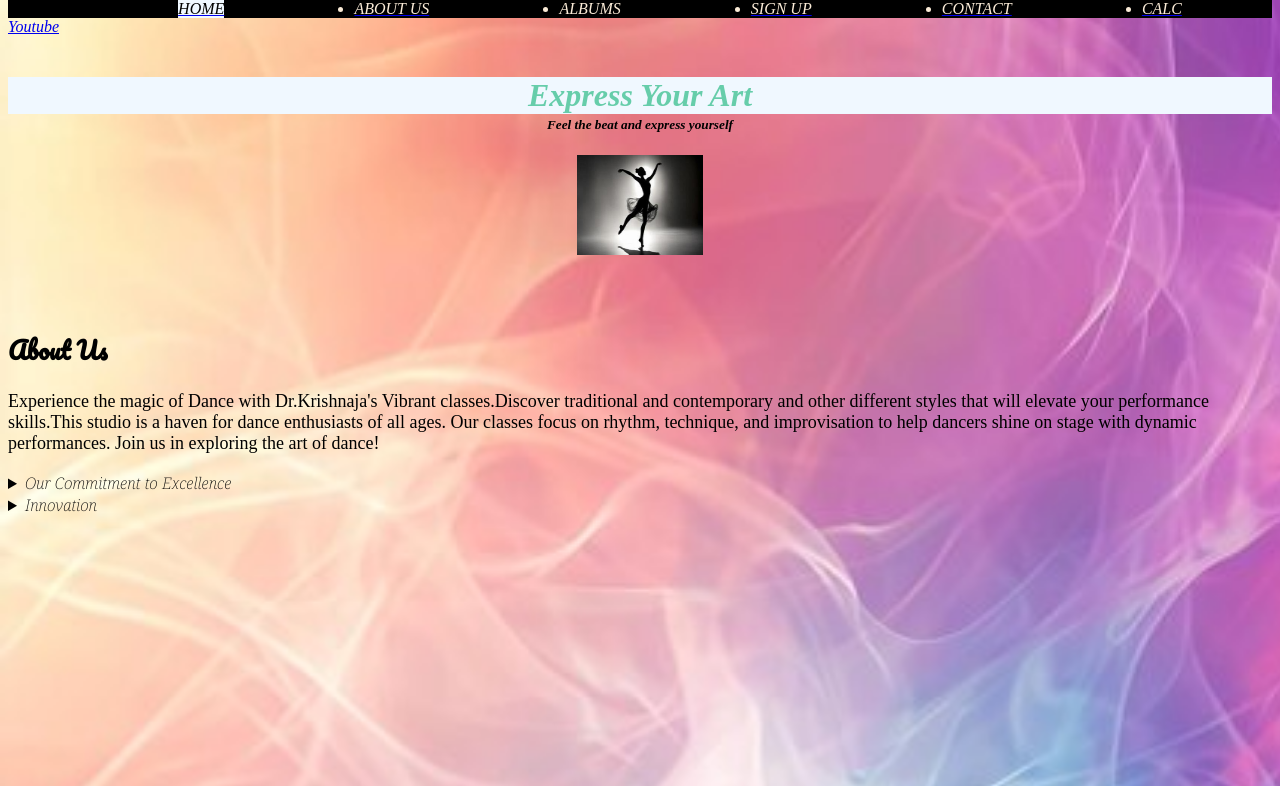
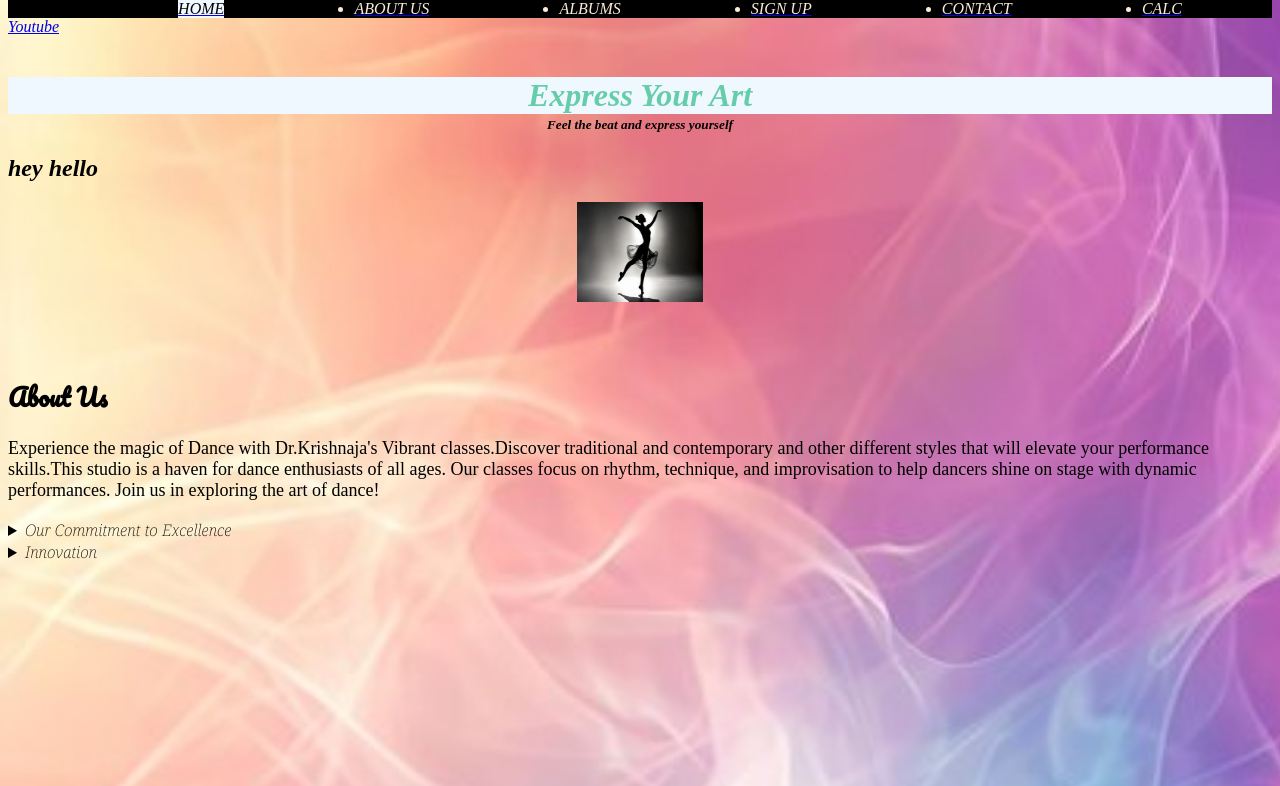
Before and after one commit to Krishnaja48/Dance-studio-website, a plain HTML site: page index.html in a window 1280 px wide. Shown: the top 786 px of the page. Drawn offline with Linux system fonts and the light colour scheme; a web font is replaced by a local one.

Commit message:
initial commit

```diff
--- a/index.html
+++ b/index.html
@@ -30,6 +30,7 @@
     <a href="https://www.youtube.com/">Youtube</a>
     <h1 style="text-align:center;">Express Your Art</h1>
     <h5 style="text-align:center;">Feel the beat and express yourself</h5>
+    <h2>hey hello</h2>
     <a href="https://youtu.be/0GsajWIF3ws?si=Q140tVcb3ftRzJ0w" target="_blank" > <img src="img3.jpeg"height="100"  width="100" class="center"/></a>
     <br>
     <br>
```
